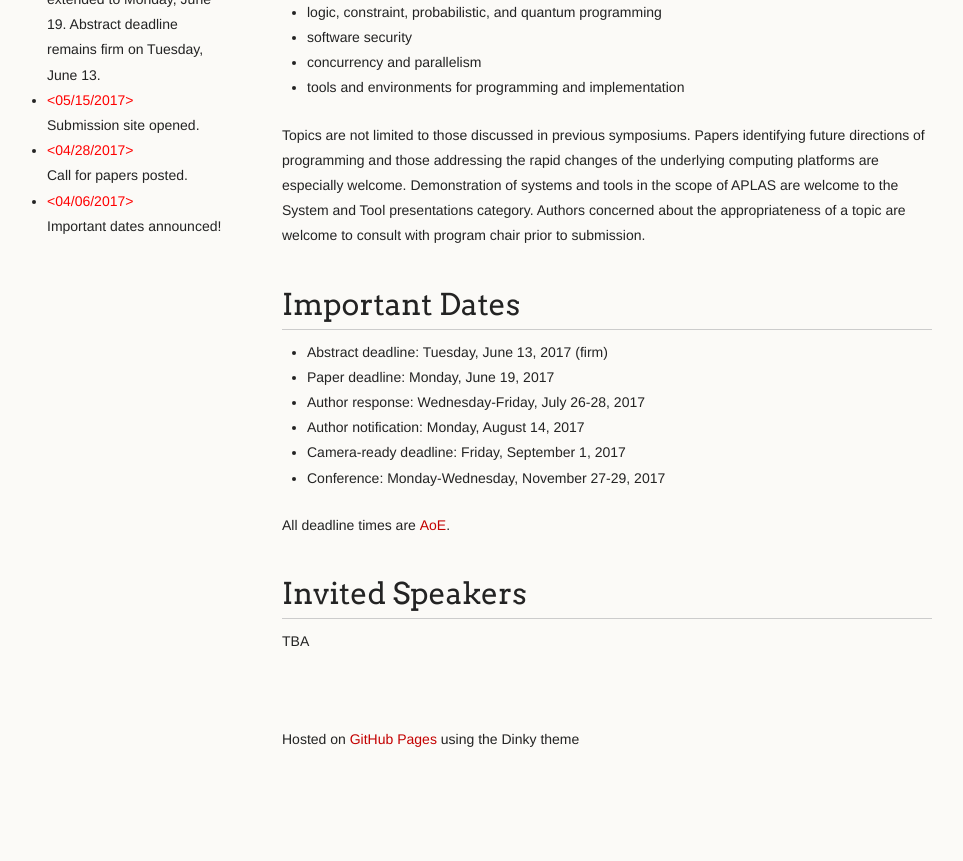
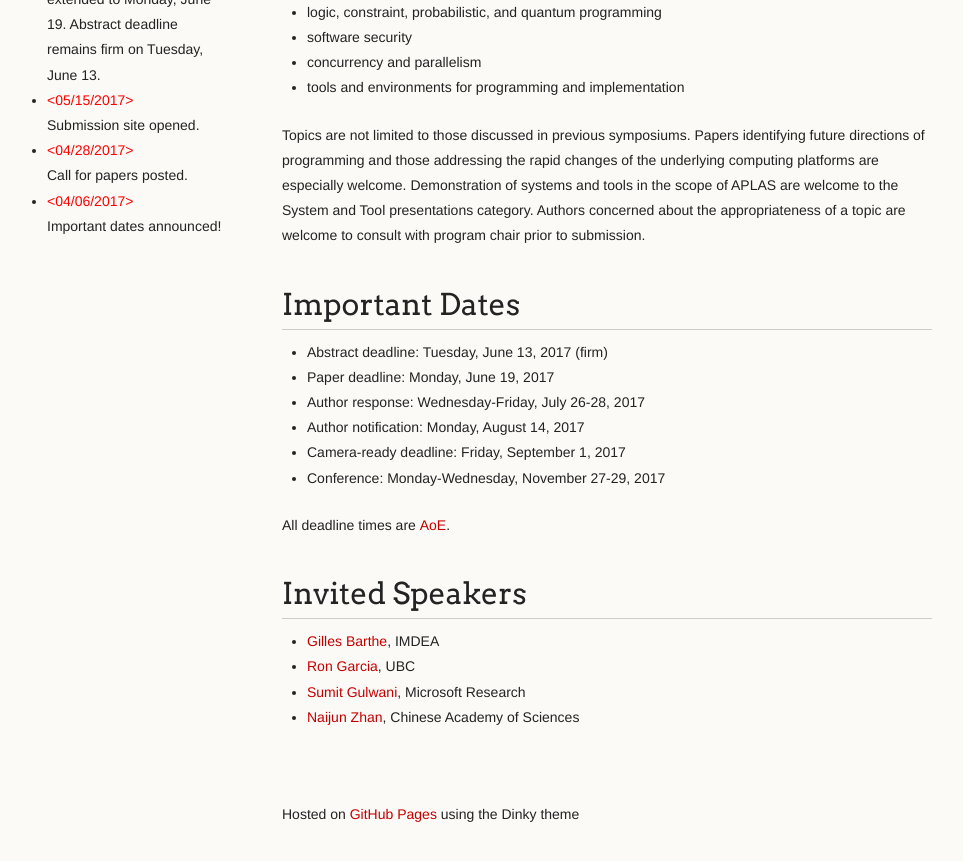
Before and after one commit to www-aplas/www-aplas.github.io, a Jekyll site: the page built from index.md, in a window 1280 px wide and 900 px high, scrolled down 947 px. Shown: the top 861 px of the window, without its empty margins (28-991 px from the left). Built offline with Jekyll 4.4.1, drawn with Linux system fonts in a browser that asks for light colours; our own code applies the rules of GitHub Pages for plain Markdown files; a script that is not in the unit is left out; before the commit the page ends 1771 px from its top, so only the background shows below that.

Commit message:
Update index.md
added invited speakers

```diff
--- a/index.md
+++ b/index.md
@@ -56,4 +56,7 @@ All deadline times are [AoE](https://www.timeanddate.com/worldclock/fixedtime.ht
 
 # Invited Speakers
 
-TBA
+- [Gilles Barthe](http://software.imdea.org/~gbarthe/index.html), IMDEA
+- [Ron Garcia](http://www.cs.ubc.ca/~rxg/), UBC
+- [Sumit Gulwani](https://www.microsoft.com/en-us/research/people/sumitg/#), Microsoft Research
+- [Naijun Zhan](http://lcs.ios.ac.cn/~znj/), Chinese Academy of Sciences
```
